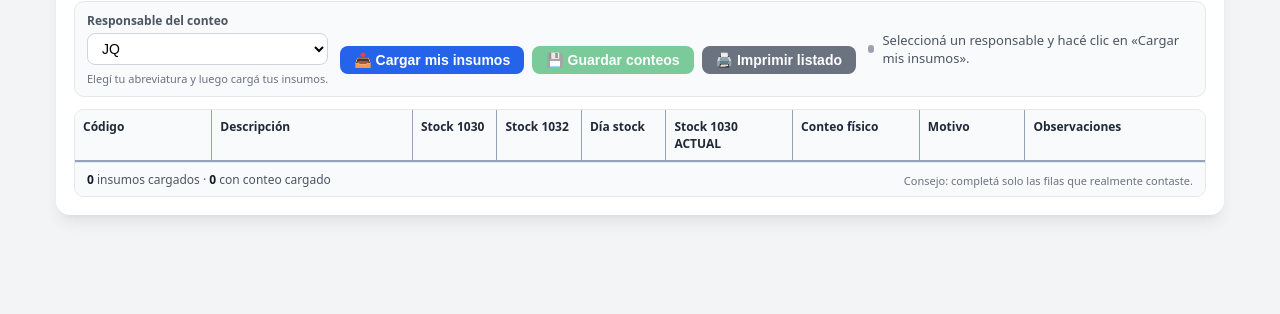
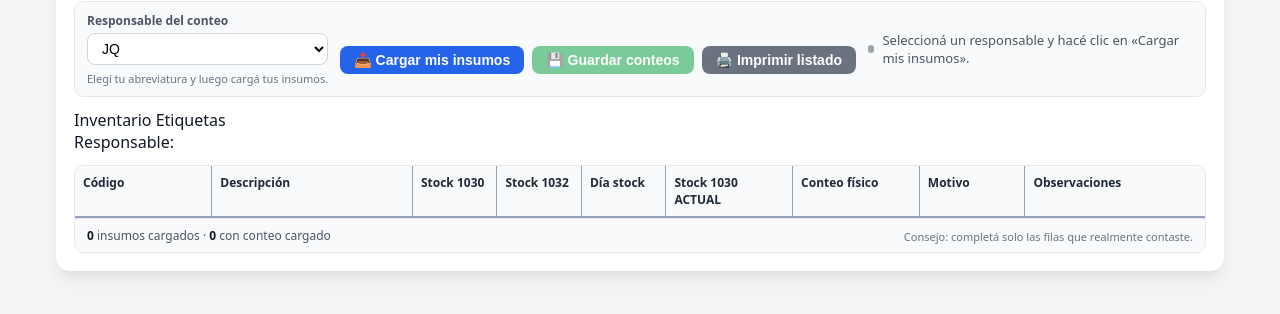
Before and after one commit to Lautaro1418/inventarios_etiquetas, a plain HTML site: page index.html in a window 1280 px wide. Shown: the part 88-402 px from the top of the page. Drawn offline with Linux system fonts and the light colour scheme.

Commit message:
Update index.html

```diff
--- a/index.html
+++ b/index.html
@@ -267,6 +267,14 @@
           <span class="status-dot"></span><span>Preparado para empezar.</span>
         </div>
       </div>
+
+      <div class="print-header">
+  <div class="print-title">Inventario Etiquetas</div>
+  <div class="print-meta">
+    Responsable: <span id="print-responsable"></span>
+  </div>
+</div>
+
 
       <div class="table-shell">
         <div class="table-wrapper">
```
